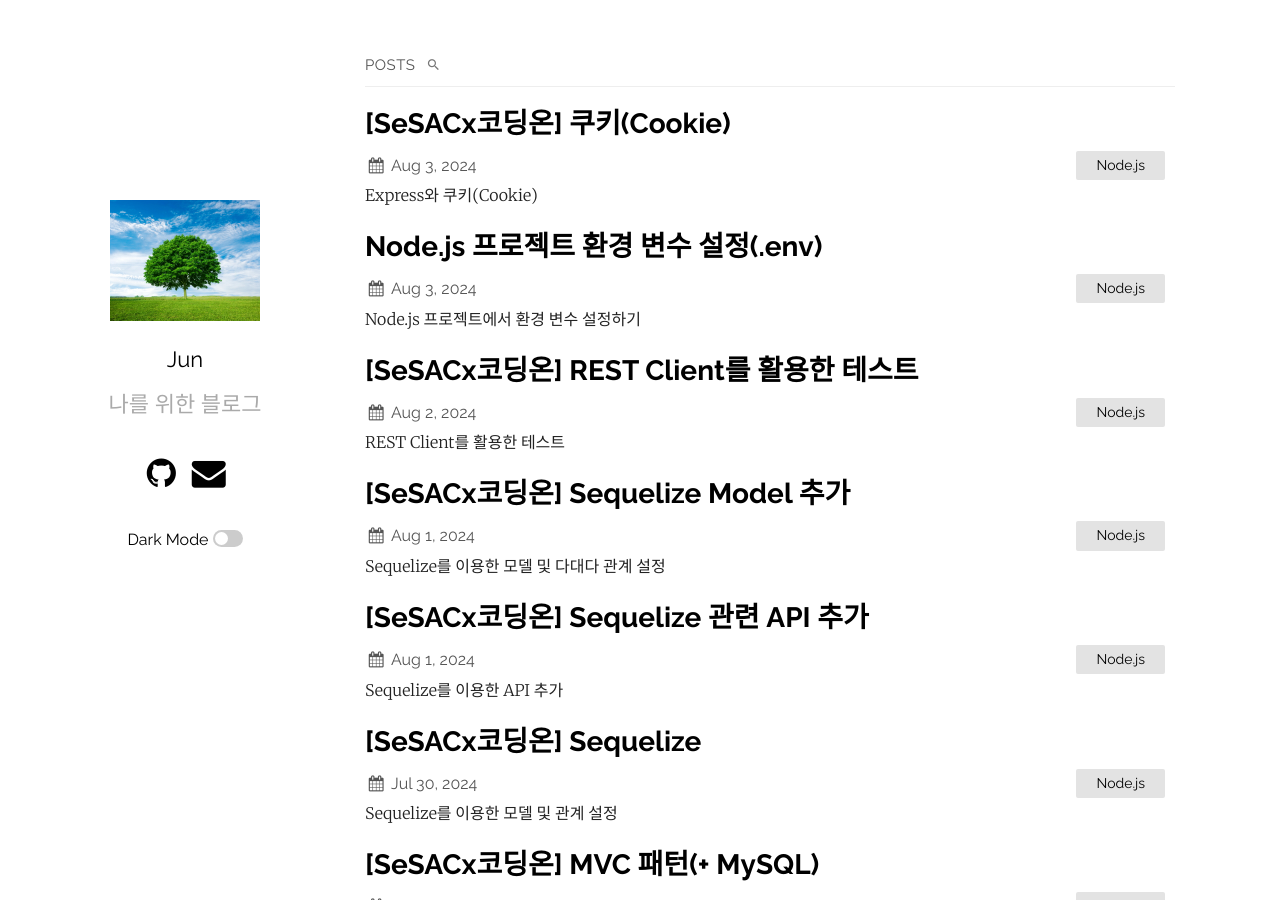
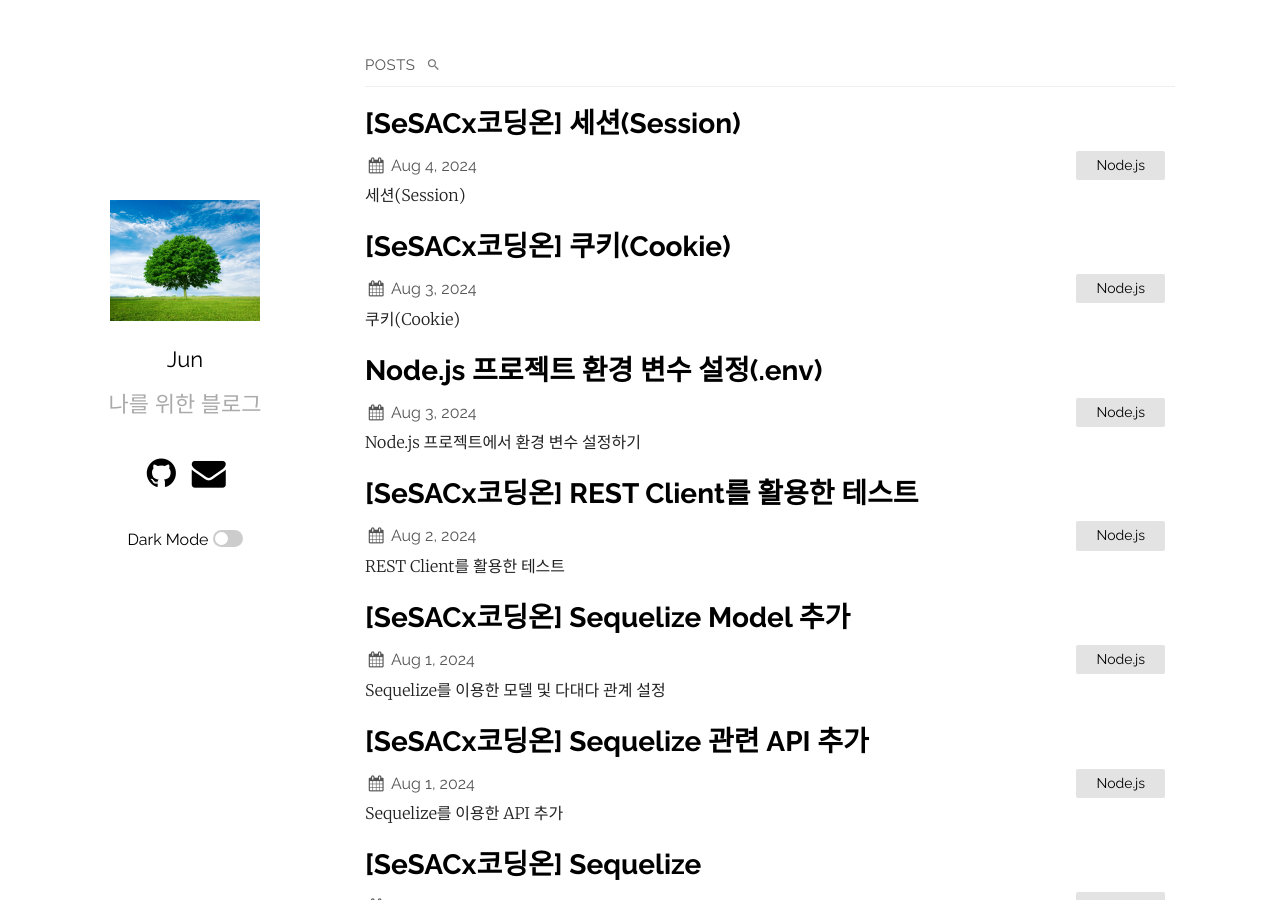
Before and after one commit to ymind14563/ymind14563.github.io, a Jekyll site: the page built from index.markdown, in a window 1280 px wide and 900 px high. Built offline with Jekyll 4.4.1, drawn with Linux system fonts in a browser that asks for light colours; part of the change alters nothing that is shown.

Commit message:
post blog

````diff
--- a/_posts/2024-08-03-blog(2).markdown
+++ b/_posts/2024-08-03-blog(2).markdown
@@ -5,7 +5,7 @@ date: 2024-08-03
 categories: Node.js
 ---
 
-# Express와 쿠키(Cookie)
+# 쿠키(Cookie)
 
 <hr>
 <br>
--- /dev/null
+++ b/_posts/2024-08-04-blog(1).markdown
@@ -0,0 +1,286 @@
+---
+layout: post
+title: "[SeSACx코딩온] 세션(Session)"
+date: 2024-08-04
+categories: Node.js
+---
+
+# 세션(Session)
+
+<hr>
+<br>
+
+## 0. 세션(Session)이란?
+
+세션(Session)은 서버에서 클라이언트와의 상태를 유지하기 위해 사용하는 정보 저장 방식입니다. 클라이언트가 서버에 요청할 때마다 특정 세션 ID를 함께 전송하여, 서버가 클라이언트의 상태를 유지하고 식별할 수 있게 합니다.
+
+<br>
+
+## 1. 세션의 동작 원리
+
+### 1) 세션의 동작 원리
+
+세션은 서버와 클라이언트 간의 상태를 유지하기 위해 중요한 역할을 합니다.
+
+#### (1) 서버가 웹 브라우저(클라이언트)에게 세션 값을 보냅니다.
+   - 사용자가 웹사이트에 처음 접속하면 서버는 고유한 세션 ID(sid)를 생성합니다. 이 세션 ID는 클라이언트를 구별할 수 있는 식별자 역할을 합니다.
+   - 서버는 이 세션 ID를 클라이언트에게 쿠키를 통해 전송합니다. 이 쿠키는 클라이언트의 브라우저에 저장됩니다.
+
+#### (2) 클라이언트는 요청마다 자신이 갖는 세션 ID를 서버에 전달합니다.
+   - 클라이언트는 서버로 요청을 보낼 때마다 이전에 저장된 세션 ID를 함께 전송합니다. 이 세션 ID는 쿠키에 포함되어 자동으로 전송됩니다.
+   - 예를 들어, 사용자가 웹사이트의 다른 페이지로 이동하거나, 폼을 제출하는 등의 요청을 보낼 때마다 세션 ID가 포함된 쿠키가 서버로 전송됩니다.
+
+#### (3) 서버는 클라이언트의 세션 ID(req.sessionID)를 통해 유저의 데이터를 구별할 수 있습니다.
+   - 서버는 클라이언트로부터 전달받은 세션 ID를 사용하여 해당 클라이언트의 세션 데이터를 식별하고 접근할 수 있습니다.
+   - 서버는 세션 ID를 기반으로 세션 스토어(메모리, 데이터베이스 등)에 저장된 세션 데이터를 조회하여 사용자의 상태를 유지합니다. 이를 통해 로그인 상태, 장바구니 정보 등 사용자별 데이터를 관리할 수 있습니다.
+
+   ```js
+   app.get('/name', (req, res) => {
+       console.log('req.session >> ', req.session);
+       res.send({ id: req.sessionID, name: req.session.name });
+   });
+   ```
+
+<br>
+
+### 2) 세션의 작동 예시
+
+#### (1) 사용자가 웹사이트에 접속하면
+   - 서버는 고유한 세션 ID를 생성하고, 이를 클라이언트에게 쿠키를 통해 전송합니다.
+   - 클라이언트의 브라우저는 이 쿠키를 저장합니다.
+
+#### (2) 사용자가 페이지 이동 등 요청을 할 때마다
+   - 브라우저는 저장된 세션 ID를 쿠키에 포함하여 서버로 요청을 보냅니다.
+
+#### (3) 서버는 요청을 받을 때마다
+   - 요청에 포함된 세션 ID를 사용하여 클라이언트를 식별하고, 해당 세션 ID에 저장된 세션 데이터를 조회합니다.
+
+<br>
+
+## 2. 쿠키와 세션의 차이점
+
+쿠키와 세션은 비슷한 역할을 하며 동작 원리도 유사합니다. 둘 다 클라이언트와 서버 간의 상태를 유지하기 위해 사용되지만, 몇 가지 중요한 차이점이 있습니다.
+
+- 서버 자원 사용:
+  - 쿠키: 서버의 자원을 사용하지 않고 클라이언트에 저장됩니다.
+  - 세션: 서버의 자원을 사용하여 서버에 저장됩니다.
+
+- 속도:
+  - 쿠키: 클라이언트에 저장되므로 속도가 빠릅니다.
+  - 세션: 서버에서 데이터를 처리하므로 상대적으로 속도가 느릴 수 있습니다.
+
+- 보안:
+  - 쿠키: 클라이언트에 저장되므로 변조될 가능성이 있습니다.
+  - 세션: 세션 ID만 클라이언트에 저장되고 나머지 데이터는 서버에서 처리되므로 비교적 안전합니다.
+
+- 만료 기간:
+  - 쿠키: 만료 기간을 설정할 수 있으며, 설정된 기간 동안 유효합니다.
+  - 세션: 만료 기간을 설정할 수 있지만, 브라우저가 종료되면 만료 기간과 상관없이 세션이 삭제됩니다. 그러나 세션 스토어와 같은 외부 저장소를 사용하거나 세션 쿠키의 `maxAge`나 `expires` 속성을 적절히 설정하면, 브라우저가 종료된 후에도 세션을 유지할 수 있습니다.
+
+일반적으로 '오늘 그만 보기', '아이디 기억하기' 등은 쿠키로 많이 사용되고, '로그인 며칠 동안 유지' 등의 기능은 세션으로 많이 사용됩니다.
+
+<br>
+
+**참고 사항**
+> [session store](https://velog.io/@daeseongkim/Node.js-session-store%EC%9D%98-%EB%AC%BC%EB%A6%AC%EC%A0%81-%EC%9C%84%EC%B9%98)
+
+<br>
+
+## 3. 필요한 npm 패키지 설치
+
+```sh
+npm install express dotenv cross-env express-session
+```
+
+- `express`: Node.js 웹 애플리케이션 프레임워크입니다.
+- `dotenv`: 환경 변수 파일을 로드하는 모듈입니다.
+- `cross-env`: 플랫폼에 상관없이 환경 변수를 설정할 수 있는 모듈입니다.
+- `express-session`: 세션을 관리하는 모듈입니다.
+
+<br>
+
+## 4. 환경 변수 설정
+
+### `.env` 파일
+
+애플리케이션의 환경 변수를 정의하는 `.env` 파일을 사용하여 서버 포트와 쿠키 비밀 키를 설정합니다.
+
+```
+PORT=5000
+COOKIE_SECRET=thiscookiesecretkeyhihello9876
+```
+
+- `COOKIE_SECRET`: 세션의 서명을 위한 비밀 키입니다. 이 값을 통해 세션이 변조되지 않았음을 검증할 수 있습니다.
+- 아무 문자열이나 넣어 유추하지 못하게 하는 것이 좋습니다.
+
+<br>
+
+## 5. `express-session` 미들웨어
+
+### 1) `session.js`
+
+```js
+const express = require('express');
+const session = require('express-session'); // 세션 설정, 처리
+const dotenv = require('dotenv');
+const path = require('path');
+const app = express();
+
+// 환경변수: 상단에 위치해야 아래 코드에서 process.env를 정상적으로 불러올 수 있음 (뒤에 위치하면 undefined가 뜸)
+dotenv.config({
+    path: path.resolve(__dirname, '.env'),
+});
+
+const port = process.env.PORT;
+
+app.set('view engine', 'ejs');
+app.set('views', './views');
+
+app.use(session({
+    secret: process.env.COOKIE_SECRET,  // 필수 옵션, 세션 암호화하는 데 사용하는 키
+    resave: false, // 세션이 변경되지 않더라도 매번 다시 저장할지를 설정
+    saveUninitialized: false, // 초기화되지 않은 세션도 저장할지를 설정
+
+    // 세션 쿠키 설정 (세션 관리할 때 클라이언트로 보내는 쿠키)
+    cookie: {
+        httpOnly: true, // 클라이언트에서 쿠키를 확인하지 못하게 설정.
+        secure: false, // http에서도 사용 가능하도록 설정 (true라면 https에서만 가능)
+        maxAge: 7 * 24 * 60 * 60 * 1000, // 7일 동안 유효한 쿠키 (일 * 시간 * 분 * 초 * 밀리초)
+        // expires: 만료 기간 설정
+    }
+}));
+
+
+
+// 기본 페이지 렌더링
+app.get('/', (req, res) => {
+    res.render('session');
+});
+
+// 세션 설정
+app.get('/set', (req, res) => {
+    // req.session.키 = 값
+    // 세션 값을 설정. 사용자가 특정 데이터를 전송하지 않을 경우 기본 값을 설정.
+    if (req.query.name) {
+        req.session.name = req.query.name;
+        req.session.age = req.query.age;
+    } else {
+        req.session.name = '바나나';
+        req.session.age = 10;
+    }
+    res.send('세션 설정 완료!');
+});
+
+// 세션 사용 (조회)
+app.get('/name', (req, res) => {
+    // req.session.키
+    // 세션 값을 조회. 클라이언트로부터 받은 세션 ID를 통해 세션 데이터를 가져옴.
+    res.send({ id: req.sessionID, name: req.session.name });
+});
+
+// 세션 삭제
+app.get(`/destroy`, (req, res) => {
+    // req.destroy
+    // 세션을 삭제. 세션 삭제 후 클라이언트를 리다이렉트.
+    req.session.destroy((err) => {
+        if(err) throw err;
+        // res.send(`세션 삭제 완료!`)
+        res.redirect(`/name`); // send 대신에 redirect(경로변경)
+    });
+});
+
+app.listen(port, () => {
+    console.log(`${port} 연결 성공`);
+});
+```
+
+<br>
+
+### 2) `express-session` 미들웨어
+
+#### (1) `express-session` 미들웨어
+
+- 로그인 등 세션을 구현하거나 특정 클라이언트에 대한 데이터를 저장할 때 사용자 별로 req.session 객체 안에 유지합니다.
+- 인자로 세션에 대한 설정 객체를 넣습니다.
+
+#### (2) 세션 미들웨어 설정
+
+`express-session` 미들웨어를 사용하여 세션을 설정합니다. 미들웨어는 세션 ID를 생성하고 클라이언트의 쿠키에 저장합니다. 서버는 이 세션 ID를 통해 클라이언트를 식별할 수 있습니다.
+
+```js
+app.use(session({
+    secret: process.env.COOKIE_SECRET,
+    resave: false,
+    saveUninitialized: false,
+
+    cookie: {
+        httpOnly: true,
+        secure: false,
+        maxAge: 7 * 24 * 60 * 60 * 1000, // 7일 동안 유효한 쿠키
+    }
+}));
+```
+
+- `secret`: 세션을 암호화하는 데 사용하는 비밀 키입니다. 세션 ID에 서명을 추가하여 무결성을 보장하며, 클라이언트가 세션 ID를 변조하지 못하도록 합니다.
+
+- `resave`: 세션이 변경되지 않더라도 매번 다시 저장할지를 설정합니다. `false`로 설정하면 세션이 수정되지 않은 경우 서버의 세션 저장소에 세션을 다시 저장하지 않습니다. 이는 불필요한 세션 저장을 방지하여 성능을 최적화합니다.
+
+- `saveUninitialized`: 초기화되지 않은 세션도 저장할지를 설정합니다. `false`로 설정하면, 세션이 초기화되지 않은 상태에서는 세션을 저장하지 않습니다. 이는 사용되지 않은 세션이 서버 저장소에 저장되는 것을 방지하여 서버의 리소스를 절약합니다.
+
+- `cookie`: 세션 쿠키의 설정을 정의합니다. 쿠키의 다양한 속성을 설정할 수 있습니다.
+  - `httpOnly`: `true`로 설정하면, 클라이언트 측 JavaScript에서 쿠키에 접근할 수 없습니다. 이는 보안상의 이유로 XSS(교차 사이트 스크립팅) 공격을 방지합니다.
+  - `secure`: `false`로 설정하면, HTTP에서도 쿠키가 전송될 수 있습니다. `true`로 설정하면, HTTPS 연결에서만 쿠키가 전송됩니다.
+  - `maxAge`: 쿠키의 유효 기간을 밀리초 단위로 설정합니다. 예를 들어, `7 * 24 * 60 * 60 * 1000`은 7일 동안 유효한 쿠키를 의미합니다. 이 설정을 통해 브라우저가 종료된 후에도 지정된 기간 동안 세션이 유지됩니다.
+
+<br>
+
+#### (3) 세션 설정
+
+세션을 설정하려면 `req.session.키 = 값` 형태로 값을 설정합니다. 이 값은 서버에서 유지되며, 클라이언트가 요청을 보낼 때마다 해당 값을 사용할 수 있습니다.
+
+```js
+app.get('/set', (req, res) => {
+
+    if (req.query.name) {
+        req.session.name = req.query.name;
+        req.session.age = req.query.age;
+
+    } else {
+        req.session.name = '바나나';
+        req.session.age = 10;
+    }
+
+    res.send('세션 설정 완료!');
+});
+```
+
+<br>
+
+#### (4) 세션 조회
+
+세션 값을 조회하려면 `req.session.키`를 사용합니다. 클라이언트가 요청을 보낼 때마다 서버에서 세션 값을 확인할 수 있게 합니다.
+
+```js
+app.get('/name', (req, res) => {
+
+    res.send({ id: req.sessionID, name: req.session.name });
+
+});
+```
+
+<br>
+
+#### (5) 세션 삭제
+
+세션을 삭제하려면 `req.session.destroy` 메서드를 사용합니다. 세션을 제거하고 클라이언트의 세션 ID 쿠키를 삭제합니다.
+
+```js
+app.get(`/destroy`, (req, res) => {
+
+    req.session.destroy((err) => {
+        if(err) throw err;
+
+        res.redirect(`/name`);
+    });
+});
+```
````
